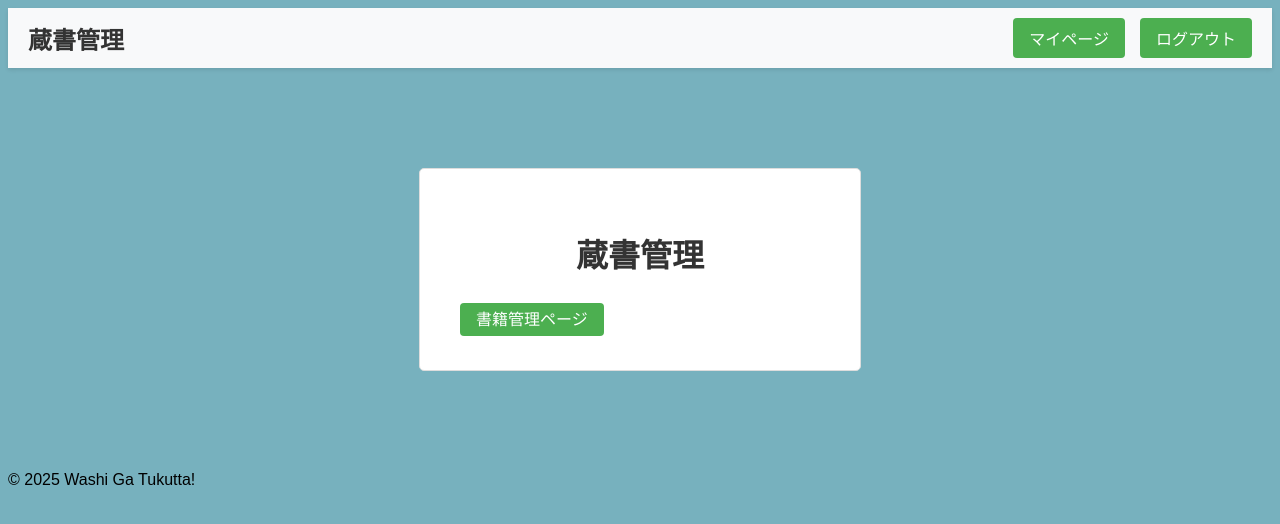
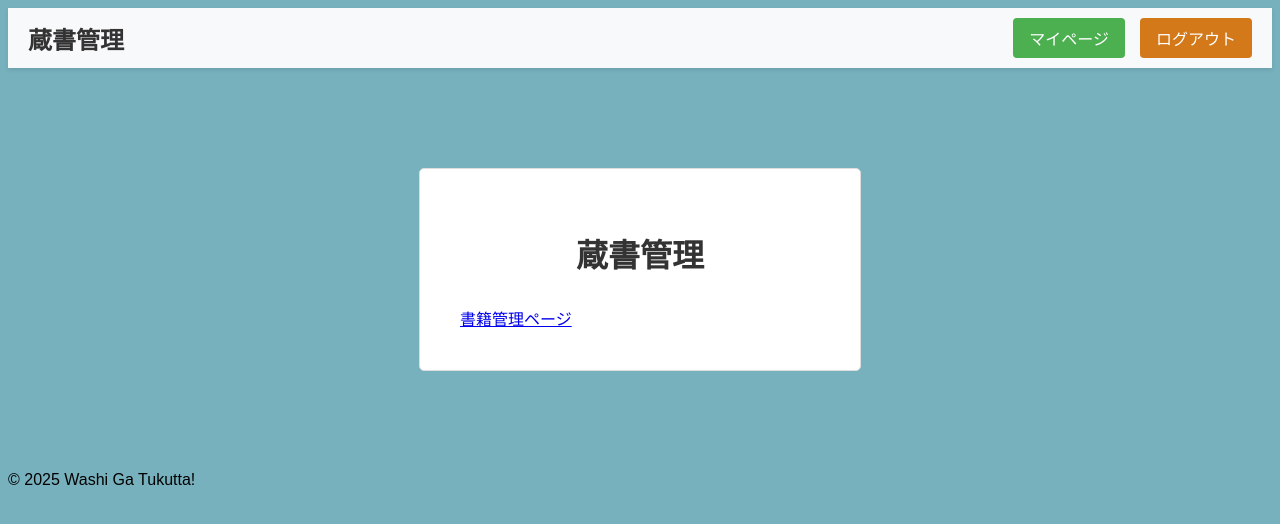
Before and after one commit to meemimee/ZousyoKanri, a PHP site: page /app/pages/top.php in a window 1280 px wide. Shown: the top 524 px of the page. Run offline with PHP 8.4, Linux system fonts and the light colour scheme; the visitor is signed in with stand-in values (Sample User, id 1).

Commit message:
ボタンのスタイル調整

```diff
--- a/app/pages/header.php
+++ b/app/pages/header.php
@@ -24,6 +24,8 @@
             padding: 10px 20px;
             background-color: #f8f9fa;
             box-shadow: 0 2px 4px rgba(0,0,0,0.1);
+            width: 100%;
+            box-sizing: border-box;
         }
 
         .logo {
@@ -38,7 +40,8 @@
             gap: 15px;
         }
 
-        .nav-button {
+        /* ヘッダー内のボタン専用スタイル */
+        .header-button {
             padding: 8px 16px;
             background-color: #4CAF50;
             color: white;
@@ -47,10 +50,20 @@
             text-decoration: none;
             font-weight: 500;
             transition: background-color 0.3s;
+            margin: 0; /* マージンをリセット */
         }
 
-        .nav-button:hover {
+        .header-button:hover {
             background-color: #45a049;
+        }
+
+        /* ヘッダー内のログアウトボタン */
+        .header-logout {
+            background-color: #d37919;
+        }
+
+        .header-logout:hover {
+            background-color:rgb(230, 62, 16);
         }
     </style>
 </head>
@@ -58,8 +71,8 @@
     <header class="header">
         <a href="/zoushokanri/app/pages/top.php" class="logo">蔵書管理</a>
         <div class="nav-buttons">
-                <a href="/zoushokanri/app/pages/mypage.php" class="nav-button">マイページ</a>
-                <a href="/zoushokanri/app/date/logout_process.php" class="nav-button">ログアウト</a>
+            <a href="/zoushokanri/app/pages/mypage.php" class="header-button">マイページ</a>
+            <a href="/zoushokanri/app/date/logout_process.php" class="header-button header-logout">ログアウト</a>
         </div>
     </header>
     <div class="content">
```
Also changed, not shown: app/pages/mypage.php (+7 -4 lines).
